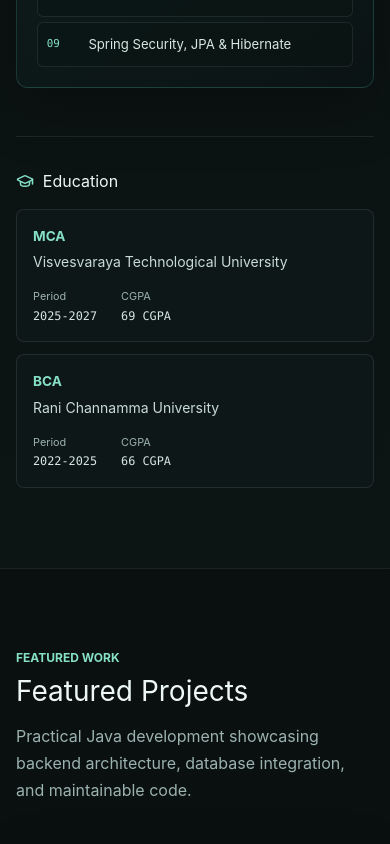
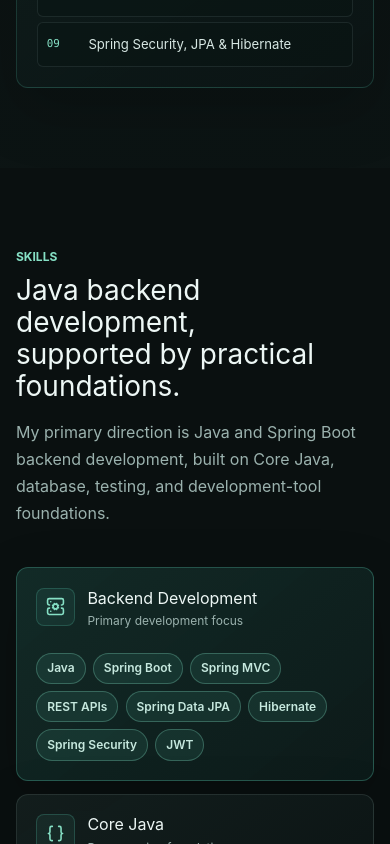
Before and after one commit to rehanjirayat-hub/rehan-jirayat-portfolio, a React (Vite) app in the folder frontend/: page / in a window 390 px wide. Shown: the part 2280-3124 px from the top of the page. Built offline with nearby package versions, Linux system fonts and the light colour scheme.

Commit message:
test: verify portfolio navigation and responsive layout

```diff
--- a/frontend/src/App.tsx
+++ b/frontend/src/App.tsx
@@ -11,8 +11,8 @@ export function App() {
     <PublicLayout>
       <HomePage />
       <AboutSection />
+      <SkillsSection />
       <ProjectsSection />
-      <SkillsSection />
       <EducationSection />
       <ContactSection />
     </PublicLayout>
--- a/frontend/src/index.css
+++ b/frontend/src/index.css
@@ -31,6 +31,18 @@ html {
   scroll-behavior: smooth;
 }
 
+/* Scroll margin for navigation anchors to account for sticky header */
+#home,
+#about,
+#skills,
+#projects,
+#education,
+#certifications,
+#resume,
+#contact {
+  scroll-margin-top: 5rem;
+}
+
 body {
   min-width: 320px;
   min-height: 100vh;
--- a/frontend/src/pages/AboutSection.tsx
+++ b/frontend/src/pages/AboutSection.tsx
@@ -1,7 +1,6 @@
 import { motion, useReducedMotion } from 'framer-motion'
 import { ArrowRight } from 'lucide-react'
 import { Container } from '../components/common/Container'
-import { EducationPreview } from '../components/common/EducationPreview'
 import { LearningJourney } from '../components/common/LearningJourney'
 import { ButtonLink } from '../components/ui/Button'
 import { profile } from '../data/profile'
@@ -43,7 +42,6 @@ export function AboutSection() {
           </motion.div>
           <LearningJourney />
         </div>
-        <EducationPreview />
       </Container>
     </section>
   )
```
